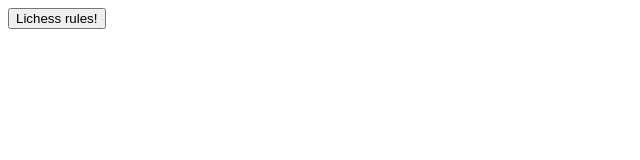
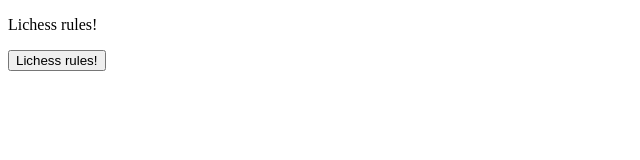
Before and after one commit to hauva69/ariswebtips, a plain HTML site: page jquery/html/index.html in a window 1280 px wide. Both pictures are taken after a click on the button "Lichess rules!". Shown: the whole page, without its empty margins (0-640 px from the left). Drawn offline with nearby package versions, Linux system fonts and the light colour scheme.

Commit message:
set value to a paragraph

```diff
--- a/jquery/html/index.html
+++ b/jquery/html/index.html
@@ -6,12 +6,17 @@
     <body>
         <h1>Lichess jQuery Example</h1>
 
+        <p>
+
+        </p>
+
         <button>Lichess rules!</button>
 
         <script language="javascript">
             $(document).ready(function(){
                 $("button").click(function(){
                     $("h1").toggle();
+                    $("p").text("Lichess rules!");
                 });
             });
         </script>
```
